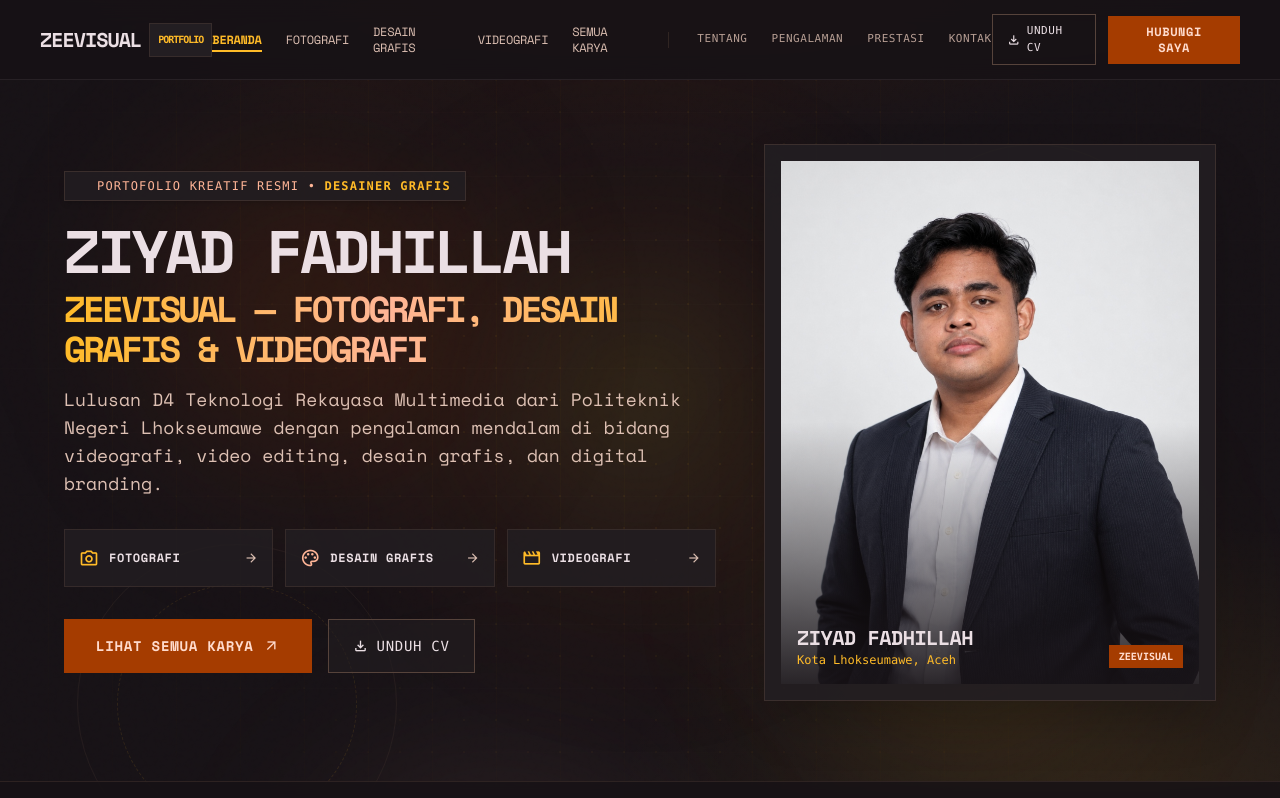
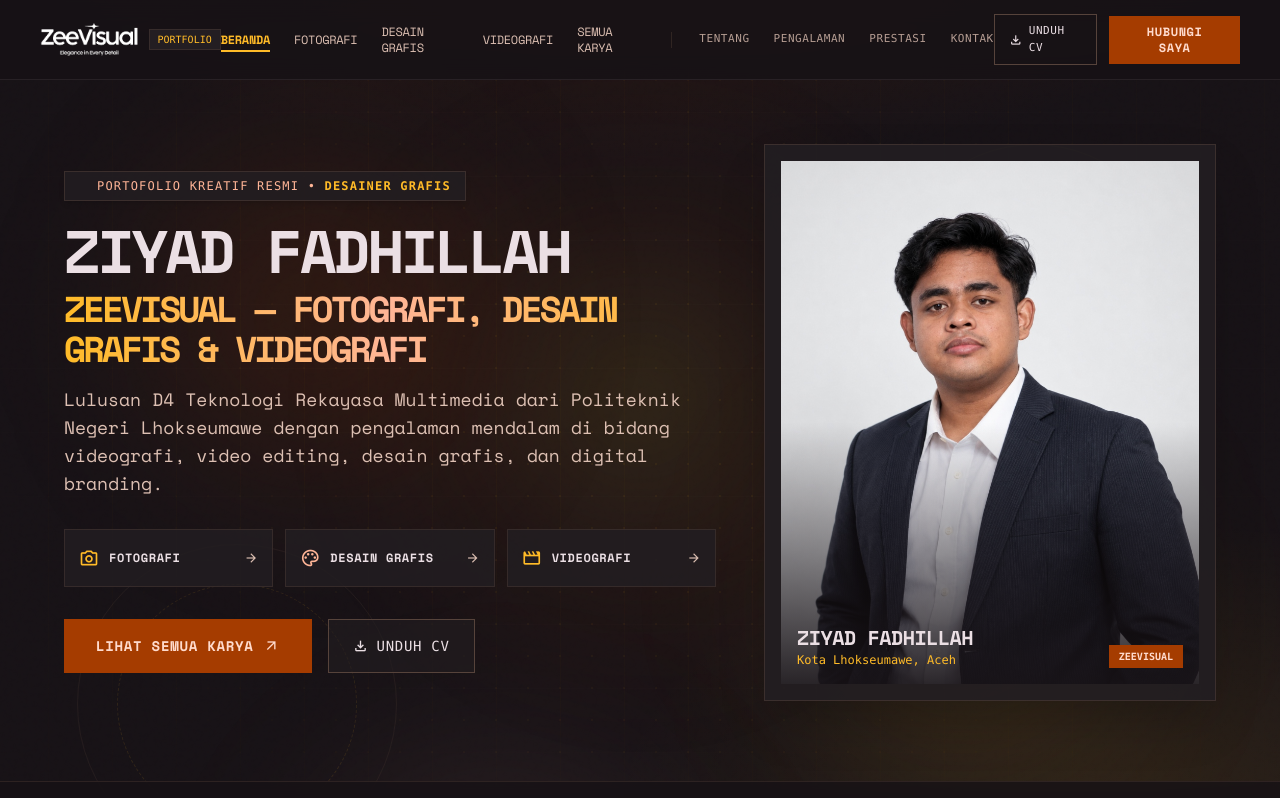
Before and after one commit to zeevisual/portofolio-zeevisual, a React (Vite) app: page / in a window 1280 px wide. Shown: the top 798 px of the page. Built offline with nearby package versions, Linux system fonts and the light colour scheme.

Commit message:
Update portofolio via Studio Admin Zeevisual

```diff
--- a/index.html
+++ b/index.html
@@ -5,6 +5,7 @@
     <meta name="viewport" content="width=device-width, initial-scale=1.0" />
     <title>Zeevisual — Ziyad Fadhillah | Portofolio Kreator Multimedia</title>
     <meta name="description" content="Portofolio Ziyad Fadhillah (Zeevisual) — Videografer, Editor Video, Fotografer, dan Desainer Grafis asal Aceh dengan pendekatan sinematik editorial." />
+    <link rel="icon" type="image/png" href="/images/logo-zeevisual.png" />
     <link rel="preconnect" href="https://fonts.googleapis.com" />
     <link rel="preconnect" href="https://fonts.gstatic.com" crossorigin />
     <link href="https://fonts.googleapis.com/css2?family=Space+Mono:ital,wght@0,400;0,700;1,400;1,700&family=Syne:wght@400..800&display=swap" rel="stylesheet" />
--- a/src/components/Footer.tsx
+++ b/src/components/Footer.tsx
@@ -11,9 +11,14 @@ const Footer: React.FC = () => {
           <div className="md:col-span-5 space-y-3">
             <Link
               to="/"
-              className="font-headline text-xl font-extrabold text-[#ebdfe4] tracking-tighter uppercase inline-block"
+              className="inline-block group"
+              aria-label="Zeevisual Portfolio"
             >
-              ZEEVISUAL
+              <img
+                src="/images/logo-zeevisual.png"
+                alt="Zeevisual Logo"
+                className="h-9 sm:h-11 w-auto object-contain transition-transform duration-300 group-hover:scale-105"
+              />
             </Link>
             <p className="font-body text-sm text-[#ddc0b3]/80 max-w-sm leading-relaxed">
               {profileData.siteTexts?.footerDesc ||
--- a/src/components/Navbar.tsx
+++ b/src/components/Navbar.tsx
@@ -85,11 +85,14 @@ export const Navbar: React.FC = () => {
           {/* Brand Identity */}
           <Link
             to="/"
-            className="group text-lg sm:text-xl font-extrabold tracking-tighter text-[#ebdfe4] font-headline uppercase flex items-center gap-2 shrink-0"
+            className="group flex items-center gap-2 sm:gap-2.5 shrink-0 py-0.5"
+            aria-label="Zeevisual Portfolio"
           >
-            <span className="group-hover:text-[#ffbb28] transition-colors duration-300">
-              ZEEVISUAL
-            </span>
+            <img
+              src="/images/logo-zeevisual.png"
+              alt="Zeevisual Logo"
+              className="h-7 sm:h-9 w-auto object-contain transition-transform duration-300 group-hover:scale-105"
+            />
             <span className="hidden sm:inline-block text-[10px] font-mono bg-[#231e22] text-[#ffbb28] px-2 py-0.5 border border-[#56433b]/40 group-hover:border-[#ffbb28] transition-colors duration-300">
               PORTFOLIO
             </span>
```
Also changed, not shown: public/images/logo-zeevisual-original.png (added), public/images/logo-zeevisual.png (added).
